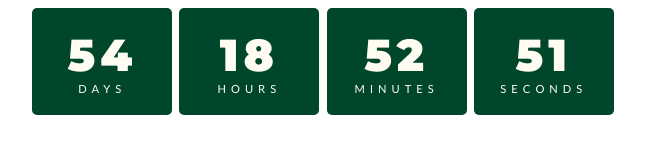
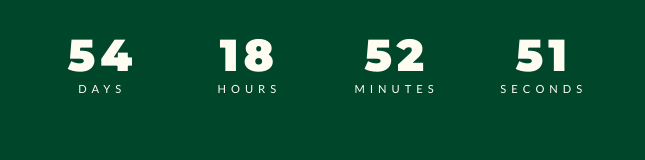
Before and after one commit to jsuyeonfriend/Notion_Countdown, a plain HTML site: page index.html in a window 1280 px wide. Shown: the whole page, without its empty margins (317-962 px from the left). Drawn offline with Linux system fonts and the light colour scheme.

Commit message:
Update index.html

```diff
--- a/index.html
+++ b/index.html
@@ -8,7 +8,7 @@
     <style>
 
 body{
-    background-color: white;
+    background-color: #00462A;
 }
 
 #timer {
```
